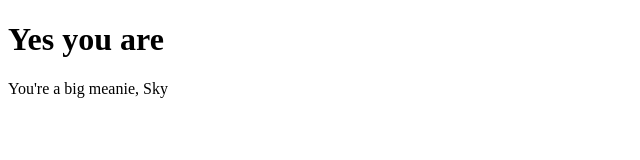
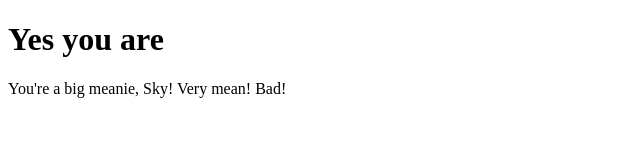
Before and after one commit to nochimi346/skyisabigmeanie, a plain HTML site: page index.html in a window 1280 px wide. Shown: the whole page, without its empty margins (0-640 px from the left). Drawn offline with Linux system fonts and the light colour scheme.

Commit message:
added stuff again
yay

```diff
--- a/index.html
+++ b/index.html
@@ -2,6 +2,6 @@
 <html>
 <body>
 <h1>Yes you are</h1>
-<p>You're a big meanie, Sky</p>
+<p>You're a big meanie, Sky!  Very mean!  Bad!</p>
 </body>
 </html>
```
